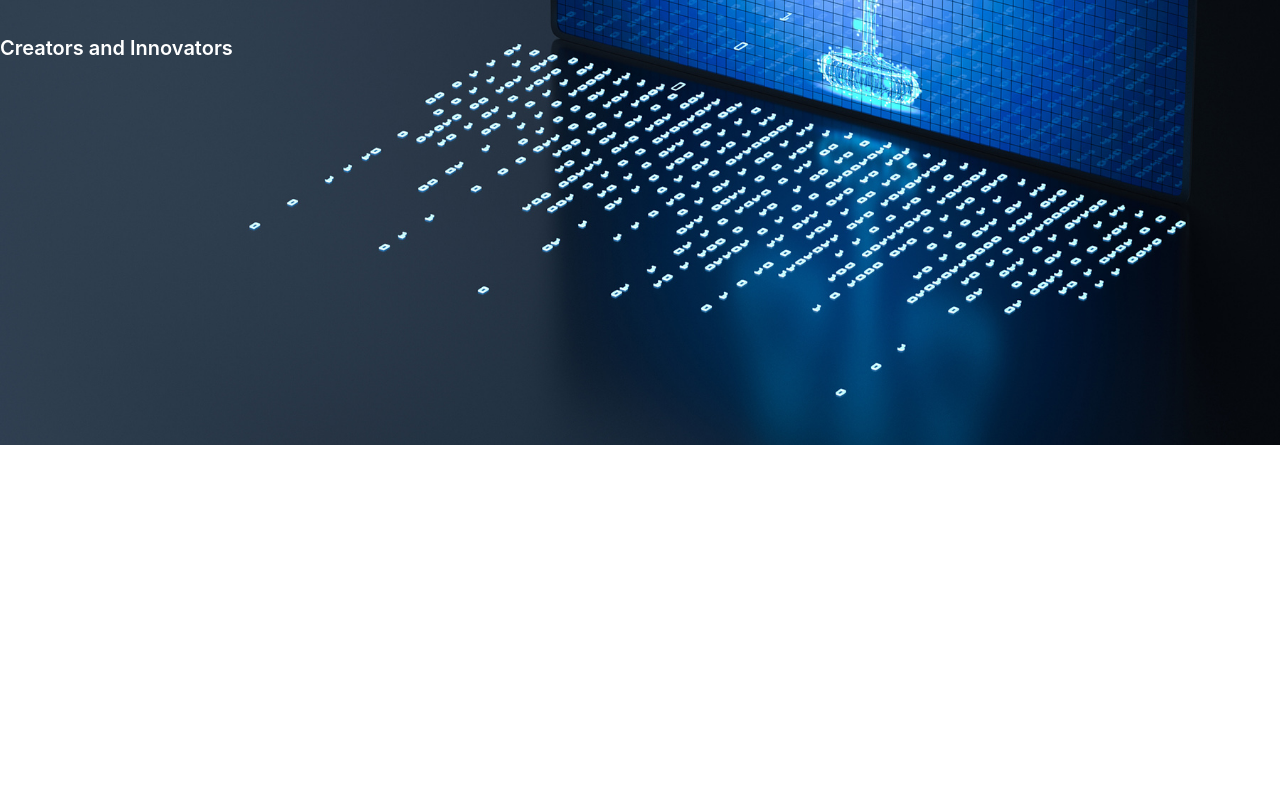
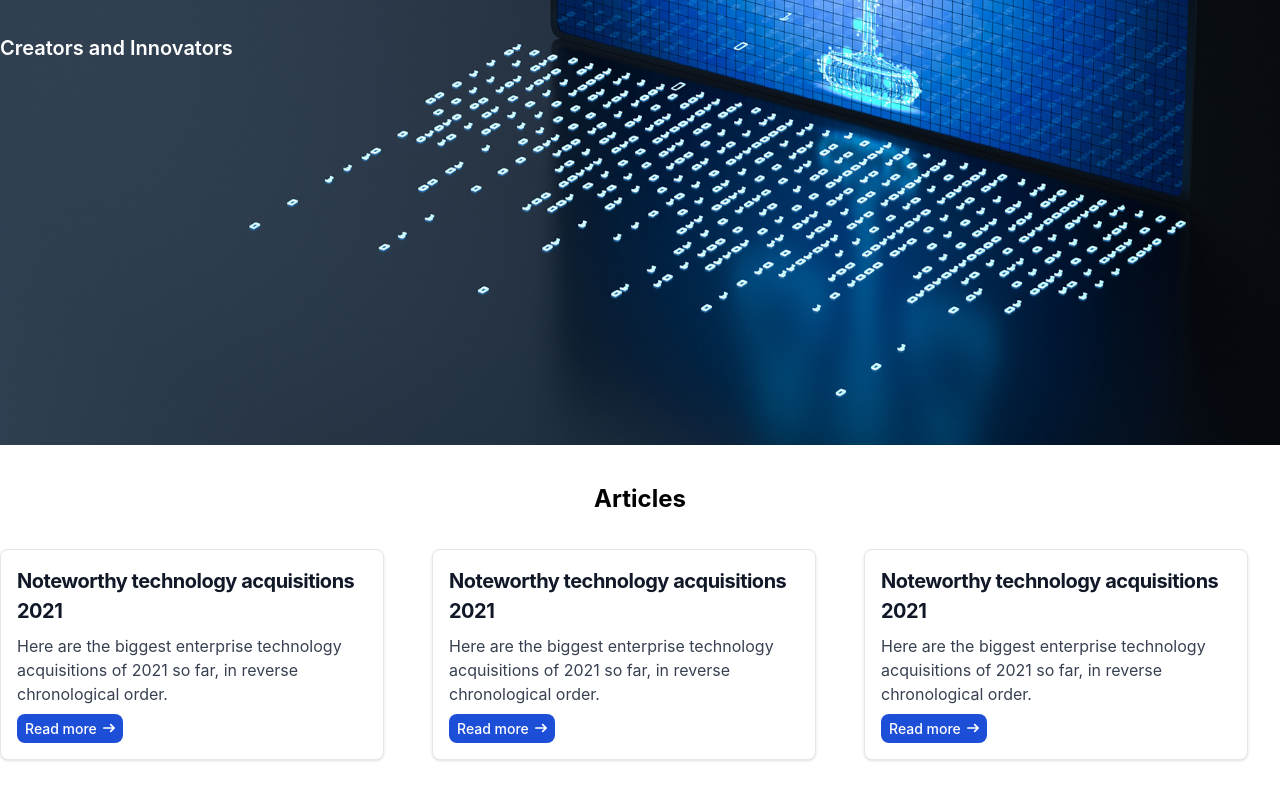
Before and after one commit to naiyoma/law-Ai, a React (Create React App) app: page / in a window 1280 px wide. Shown: the part 520-1320 px from the top of the page. Built offline with nearby package versions, Linux system fonts and the light colour scheme.

Commit message:
info cards

```diff
--- a/src/Home.js
+++ b/src/Home.js
@@ -1,37 +1,18 @@
 import React from 'react';
 import Navbar from "./components/Navbar";
 import './index.css';
-import { TERipple } from 'tw-elements-react';
 import InfoCard  from './components/inforCards';
+import CoverImage from './components/ImageCover';
 
 function Home() {
   return (
     <>
     <Navbar/>
     <div className="grid grid-rows-4 grid-flow-col gap-1">
-    <div className="bg-cover relative">
-      <img
-        src={require('./assets/coverimage.jpg')}
-        alt=""
-        class="w-full h-auto"
-      />
-      <div className="absolute bottom-0 left-0 right-0 top-0 h-full w-full overflow-hidden bg-fixed">
-        <div className="flex h-full items-center justify-start">
-        <div className="text-white">
-              <h2 className="mb-6 text-6xl font-semibold  ">We are UoNLaw</h2>
-              <h4 className="mb-6 text-xl font-semibold  ">Creators and Innovators</h4>
-            </div>
-        </div>
-      </div>
+    <CoverImage />
+    <div>
+    <InfoCard />
     </div>
-    {/* <div>
-      <InfoCard />
-      <div class="grid grid-rows-1 grid-flow-col gap-4">
-        <div>01</div>
-        <div>02</div>
-        <div>03</div>
-      </div>
-    </div> */}
     </div>
     </>
   );
--- a/src/components/ImageCover.js
+++ b/src/components/ImageCover.js
@@ -1,9 +1,21 @@
 import { useState } from "react";
-import coverImage from "../assets/coverimage.jpg";
+
 export default function CoverImage() {
     return (
-    <div className="flex items-center justify-center">
-        <img src={coverImage} alt="Example" className="w-32 h-32" />
-    </div>
+        <div className="bg-cover relative">
+        <img
+          src={require('../assets/coverimage.jpg')}
+          alt=""
+          class="w-full h-auto"
+        />
+        <div className="absolute bottom-0 left-0 right-0 top-0 h-full w-full bg-fixed">
+          <div className="flex h-full items-center justify-start">
+          <div className="text-white">
+                <h2 className="mb-6 text-6xl font-semibold">We are UoNLaw</h2>
+                <h4 className="mb-6 text-xl font-semibold">Creators and Innovators</h4>
+              </div>
+          </div>
+        </div>
+      </div>
         );
 }
--- a/src/components/inforCards.js
+++ b/src/components/inforCards.js
@@ -1,42 +1,51 @@
 import React from 'react';
 
-import { TERipple } from 'tw-elements-react';
 
 function InfoCards() {
   return (
-    <div
-        className="block rounded-sm bg-white shadow-[0_2px_15px_-3px_rgba(0,0,0,0.07),0_10px_20px_-2px_rgba(0,0,0,0.04)] dark:bg-neutral-700">
-        <TERipple>
-          <div
-            className="relative overflow-hidden bg-cover bg-no-repeat">
-            <img
-              className="rounded-t-sm"
-              src="https://tecdn.b-cdn.net/img/new/standard/nature/186.jpg"
-              alt="" />
-            <a href="#!">
-              <div
-                className="absolute bottom-0 left-0 right-0 top-0 h-full w-full overflow-hidden bg-[hsla(0,0%,98%,0.15)] bg-fixed opacity-0 transition duration-300 ease-in-out hover:opacity-100"></div>
-            </a>
-          </div>
-        </TERipple>
-        <div className="p-4">
-          <h5
-            className="mb-2 text-xl font-medium leading-tight text-neutral-800 dark:text-neutral-50">
-            Card title
-          </h5>
-          <p className="mb-4 text-base text-neutral-600 dark:text-neutral-200">
-            Some quick example text to build on the card title and make up the
-            bulk of the card's content.
-          </p>
-          <TERipple>
-            <button
-              type="button"
-              className="inline-block rounded bg-primary px-6 pb-2 pt-2.5 text-xs font-medium uppercase leading-normal text-white shadow-[0_4px_9px_-4px_#3b71ca] transition duration-150 ease-in-out hover:bg-primary-600 hover:shadow-[0_8px_9px_-4px_rgba(59,113,202,0.3),0_4px_18px_0_rgba(59,113,202,0.2)] focus:bg-primary-600 focus:shadow-[0_8px_9px_-4px_rgba(59,113,202,0.3),0_4px_18px_0_rgba(59,113,202,0.2)] focus:outline-none focus:ring-0 active:bg-primary-700 active:shadow-[0_8px_9px_-4px_rgba(59,113,202,0.3),0_4px_18px_0_rgba(59,113,202,0.2)] dark:shadow-[0_4px_9px_-4px_rgba(59,113,202,0.5)] dark:hover:shadow-[0_8px_9px_-4px_rgba(59,113,202,0.2),0_4px_18px_0_rgba(59,113,202,0.1)] dark:focus:shadow-[0_8px_9px_-4px_rgba(59,113,202,0.2),0_4px_18px_0_rgba(59,113,202,0.1)] dark:active:shadow-[0_8px_9px_-4px_rgba(59,113,202,0.2),0_4px_18px_0_rgba(59,113,202,0.1)]">
-              Button
-            </button>
-          </TERipple>
-        </div>
-      </div>
+    <div>
+      <h1 className="text-2xl font-bold mb-8 text-center mt-8">Articles</h1>
+    <div className="grid grid-cols-1 md:grid-cols-2 lg:grid-cols-3 gap-4">
+    <div className="max-w-sm p-4 bg-white border border-gray-200 rounded-lg shadow dark:bg-gray-800 dark:border-gray-700">
+      <a href="#" className="block">
+        <h5 className="mb-2 text-lg md:text-xl font-bold tracking-tight text-gray-900 dark:text-white">Noteworthy technology acquisitions 2021</h5>
+      </a>
+      <p className="mb-2 text-sm md:text-base font-normal text-gray-700 dark:text-gray-400">Here are the biggest enterprise technology acquisitions of 2021 so far, in reverse chronological order.</p>
+      <a href="#" className="inline-flex items-center px-2 py-1 text-sm font-medium text-center text-white bg-blue-700 rounded-lg hover:bg-blue-800 focus:ring-4 focus:outline-none focus:ring-blue-300 dark:bg-blue-600 dark:hover:bg-blue-700 dark:focus:ring-blue-800">
+        Read more
+        <svg className="w-3 h-3 ml-1.5" aria-hidden="true" xmlns="http://www.w3.org/2000/svg" fill="none" viewBox="0 0 14 10">
+          <path stroke="currentColor" stroke-linecap="round" stroke-linejoin="round" stroke-width="2" d="M1 5h12m0 0L9 1m4 4L9 9"/>
+        </svg>
+      </a>
+    </div>
+
+    <div className="max-w-sm p-4 bg-white border border-gray-200 rounded-lg shadow dark:bg-gray-800 dark:border-gray-700">
+      <a href="#" className="block">
+        <h5 className="mb-2 text-lg md:text-xl font-bold tracking-tight text-gray-900 dark:text-white">Noteworthy technology acquisitions 2021</h5>
+      </a>
+      <p className="mb-2 text-sm md:text-base font-normal text-gray-700 dark:text-gray-400">Here are the biggest enterprise technology acquisitions of 2021 so far, in reverse chronological order.</p>
+      <a href="#" className="inline-flex items-center px-2 py-1 text-sm font-medium text-center text-white bg-blue-700 rounded-lg hover:bg-blue-800 focus:ring-4 focus:outline-none focus:ring-blue-300 dark:bg-blue-600 dark:hover:bg-blue-700 dark:focus:ring-blue-800">
+        Read more
+        <svg className="w-3 h-3 ml-1.5" aria-hidden="true" xmlns="http://www.w3.org/2000/svg" fill="none" viewBox="0 0 14 10">
+          <path stroke="currentColor" stroke-linecap="round" stroke-linejoin="round" stroke-width="2" d="M1 5h12m0 0L9 1m4 4L9 9"/>
+        </svg>
+      </a>
+    </div>
+
+    <div className="max-w-sm p-4 bg-white border border-gray-200 rounded-lg shadow dark:bg-gray-800 dark:border-gray-700">
+      <a href="#" className="block">
+        <h5 className="mb-2 text-lg md:text-xl font-bold tracking-tight text-gray-900 dark:text-white">Noteworthy technology acquisitions 2021</h5>
+      </a>
+      <p className="mb-2 text-sm md:text-base font-normal text-gray-700 dark:text-gray-400">Here are the biggest enterprise technology acquisitions of 2021 so far, in reverse chronological order.</p>
+      <a href="#" className="inline-flex items-center px-2 py-1 text-sm font-medium text-center text-white bg-blue-700 rounded-lg hover:bg-blue-800 focus:ring-4 focus:outline-none focus:ring-blue-300 dark:bg-blue-600 dark:hover:bg-blue-700 dark:focus:ring-blue-800">
+        Read more
+        <svg className="w-3 h-3 ml-1.5" aria-hidden="true" xmlns="http://www.w3.org/2000/svg" fill="none" viewBox="0 0 14 10">
+          <path stroke="currentColor" stroke-linecap="round" stroke-linejoin="round" stroke-width="2" d="M1 5h12m0 0L9 1m4 4L9 9"/>
+        </svg>
+      </a>
+    </div>
+  </div>
+  </div>
   )
 }
 
```
